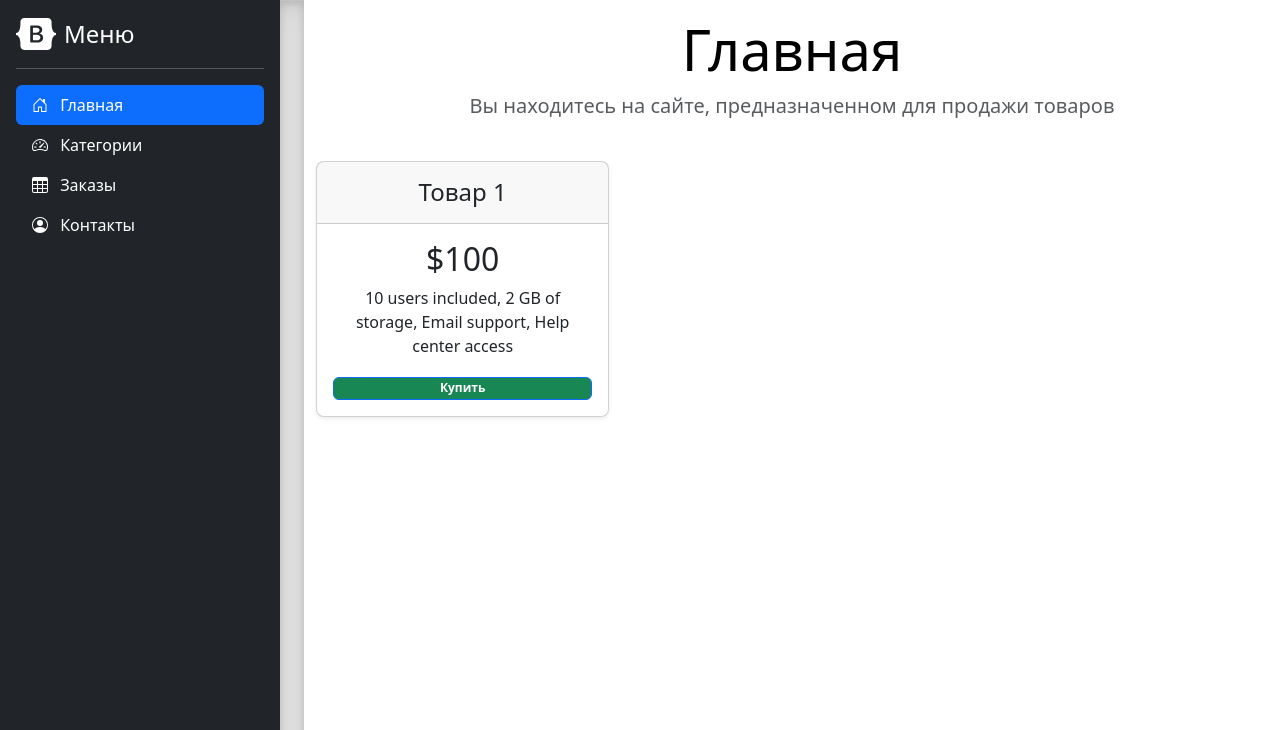
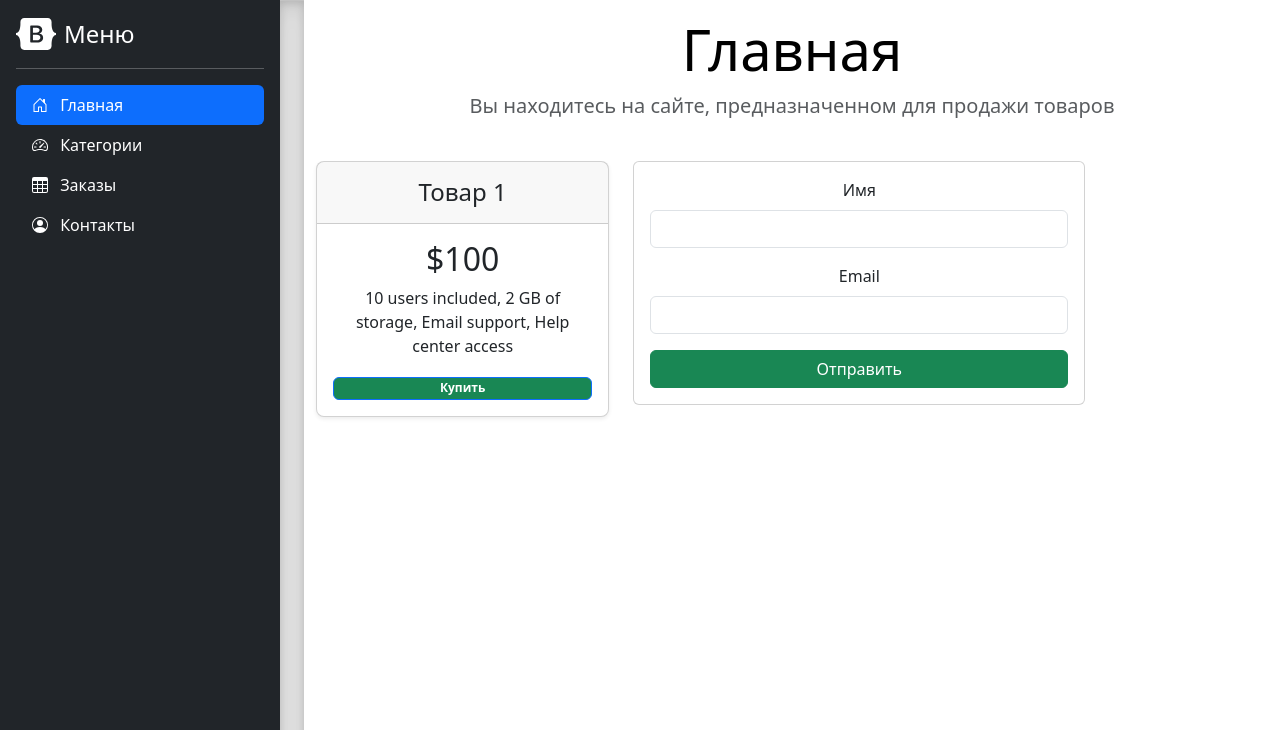
Before and after one commit to SergeyUpgrade/HW_19.1, a plain HTML site: page index.html in a window 1280 px wide. Shown: the top 730 px of the page. Drawn offline with nearby package versions, Linux system fonts and the light colour scheme.

Commit message:
forms "Имя", "Email" and button "Отправить"

```diff
--- a/index.html
+++ b/index.html
@@ -285,6 +285,25 @@
                         </div>
                     </div>
                 </div>
+                <div class="col-6">
+                    <div class="card">
+                        <div class="card-body">
+                            <form>
+                                <div class="mb-3">
+                                    <label for="username" class="form-label">Имя</label>
+                                    <input name="username" type="text" id="username" class="form-control"
+                                           aria-describedby="userHelp">
+                                </div>
+                                <div class="mb-3">
+                                    <label for="exampleInputEmail1" class="form-label">Email</label>
+                                    <input name="email" type="email" class="form-control" id="exampleInputEmail1"
+                                           aria-describedby="emailHelp">
+                                </div>
+                                <button type="submit" class="w-100 btn btn-success btn-outline">Отправить</button>
+                            </form>
+                        </div>
+                    </div>
+                </div>
             </div>
         </main>
 
```
